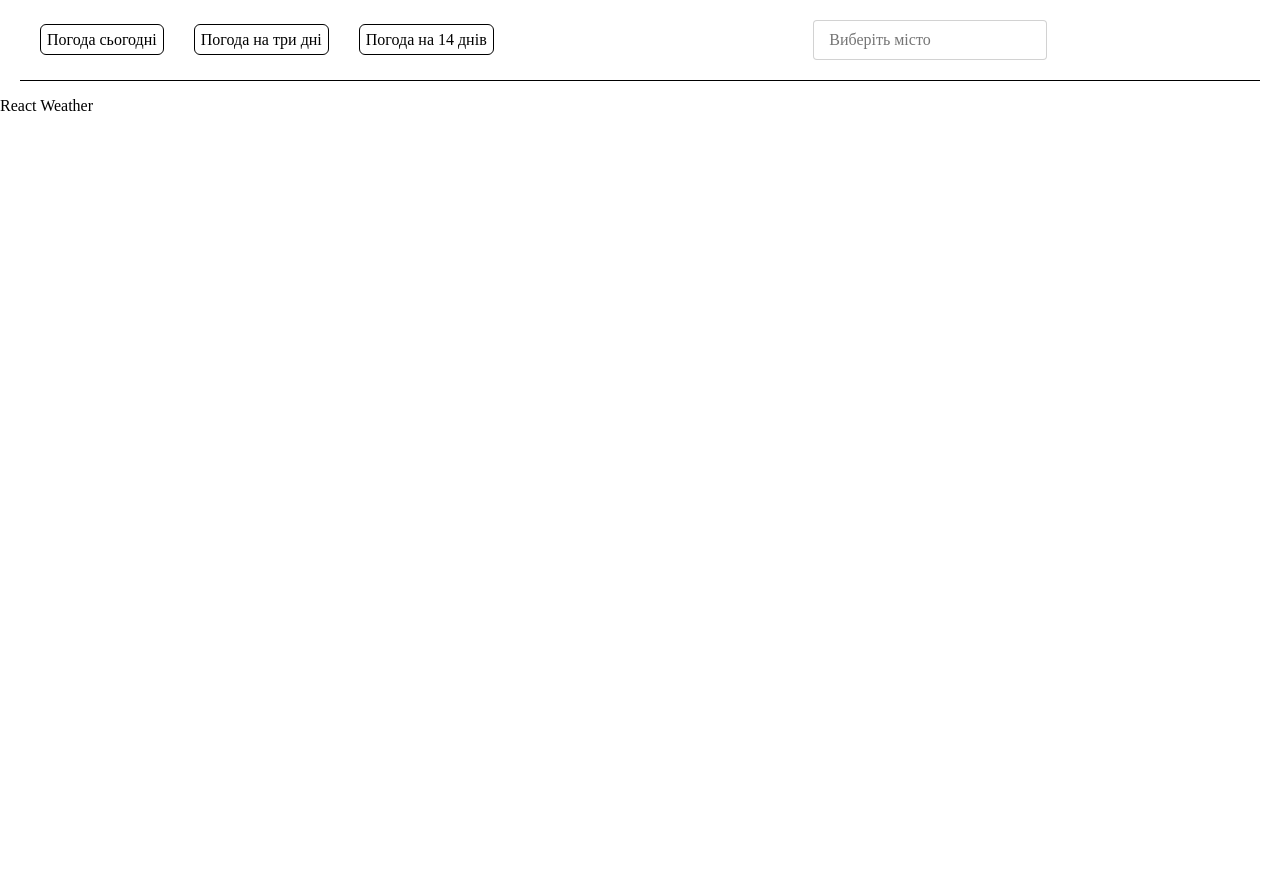
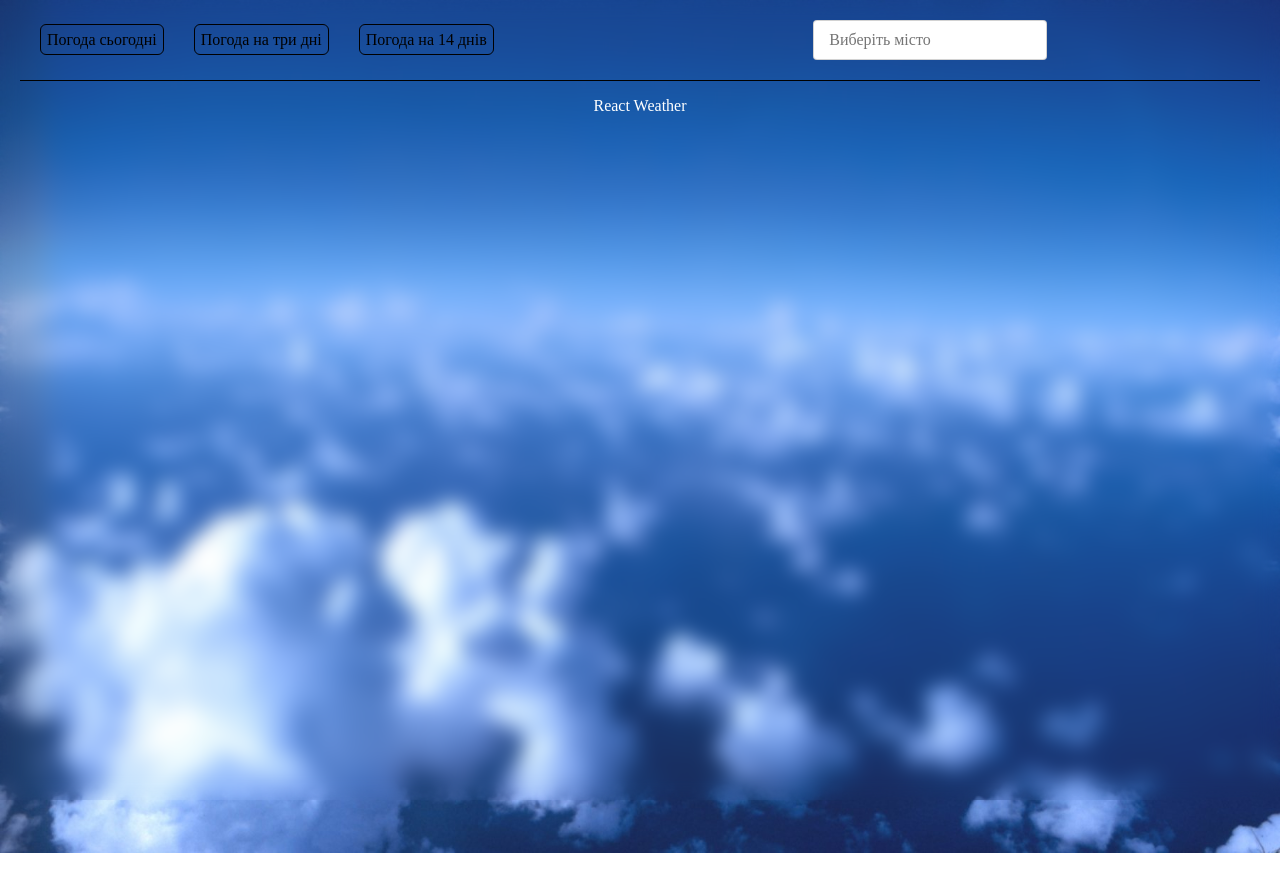
Before and after one commit to RomanPalna/weather-react, a React (Create React App) app: page / in a window 1280 px wide. Shown: the top 892 px of the page. Before the commit the page ends 800 px from the top, so only its background shows below. Built offline with nearby package versions, Linux system fonts and the light colour scheme.

Commit message:
render today section

```diff
--- a/src/components/Home/Home.js
+++ b/src/components/Home/Home.js
@@ -1,6 +1,8 @@
+import styles from "./home.module.css";
+
 export default function Home() {
   return (
-    <div>
+    <div className={styles.home}>
       <p>React Weather</p>
     </div>
   );
--- /dev/null
+++ b/src/components/Home/home.module.css
@@ -0,0 +1,9 @@
+.home {
+    max-width: 1200px;
+    margin: 0 auto;
+    width: 100%;
+    height: 100vh;
+    text-align: center;
+    color: white;
+    /* backdrop-filter: blur(20px); */
+}
--- a/src/components/Weather/WeatherComponents/ThreeDays/ThreeDays.js
+++ b/src/components/Weather/WeatherComponents/ThreeDays/ThreeDays.js
@@ -10,7 +10,9 @@ export default function ThreeDays() {
   async function getForecast() {
     const apiWeather = new weatherApi();
 
-    const forecast = await apiWeather.getForecastThreeDays(city);
+    const forecast = await apiWeather.getForecastThreeDays(
+      city ? city : "Kamelnitskiy"
+    );
 
     setForecast(forecast);
   }
--- a/src/components/Weather/WeatherComponents/Today/Today.js
+++ b/src/components/Weather/WeatherComponents/Today/Today.js
@@ -1,6 +1,7 @@
 import { useState, useEffect } from "react";
 import { useSelector } from "react-redux";
 import weatherApi from "../../../../api/weatherApi";
+import styles from "./today.module.css";
 
 export default function Today() {
   const [weatherToday, setWeatherToday] = useState();
@@ -10,7 +11,9 @@ export default function Today() {
   async function getWeatherToday() {
     const getWeatherToday = new weatherApi();
 
-    const weather = await getWeatherToday.getWetherToday(city);
+    const weather = await getWeatherToday.getWetherToday(
+      city ? city : "Kamelnitskiy"
+    );
     setWeatherToday(weather);
   }
 
@@ -19,7 +22,33 @@ export default function Today() {
     // eslint-disable-next-line react-hooks/exhaustive-deps
   }, [city]);
 
-  console.log(weatherToday);
+  console.log(weatherToday ? weatherToday : "Error");
+  return (
+    <>
+      {weatherToday ? (
+        <div className={styles.today}>
+          <p className={styles.updated}>
+            Updated: {weatherToday.current.last_updated}
+          </p>
 
-  return <div>Today</div>;
+          <ul className={styles.cityInfo}>
+            <li>City: {weatherToday.location.name}</li>
+            <li>Region: {weatherToday.location.region}</li>
+            <li>Country: {weatherToday.location.country}</li>
+          </ul>
+
+          <div>
+            <img src={weatherToday.current.condition.icon} alt="icon" />
+            <ul className={styles.cityInfo}>
+              <li>Condition: {weatherToday.current.condition.text}</li>
+              <li>Tmperature: {weatherToday.current.temp_c}°C</li>
+              <li>Wind: {weatherToday.current.wind_kph} m/h</li>
+            </ul>
+          </div>
+        </div>
+      ) : (
+        <div>Loading...</div>
+      )}
+    </>
+  );
 }
--- /dev/null
+++ b/src/components/Weather/WeatherComponents/Today/today.module.css
@@ -0,0 +1,22 @@
+.today {
+    max-width: 1200px;
+    width: 100%;
+    margin: 0 auto;
+    display: flex;
+    justify-content: space-around;
+    align-items: center;
+    border-bottom: 1px solid black;
+}
+
+.cityInfo {
+   text-decoration: none;
+   list-style: none;
+   color: aqua;
+   margin: 10px 0;
+   padding: 0;
+}
+
+.updated {
+    color: aqua
+
+}
--- a/src/components/Weather/WeatherComponents/TwoWeeks/TwoWeeks.js
+++ b/src/components/Weather/WeatherComponents/TwoWeeks/TwoWeeks.js
@@ -11,7 +11,9 @@ export default function TwoWeeks() {
     // const date = addDaysToCurrentDate(14); //yyyy-MM-dd
 
     const apiWeather = new weatherApi();
-    const futureWeather = await apiWeather.getFutureWeather(city);
+    const futureWeather = await apiWeather.getFutureWeather(
+      city ? city : "Kamelnitskiy"
+    );
     setWeather(futureWeather);
   }
 
--- a/src/index.js
+++ b/src/index.js
@@ -5,6 +5,7 @@ import { BrowserRouter } from "react-router-dom";
 import App from "./App";
 import store from "./redux/store";
 import "./styles/normalize.css";
+import "./styles/main.css";
 
 const root = ReactDOM.createRoot(document.getElementById("root"));
 root.render(
--- /dev/null
+++ b/src/styles/main.css
@@ -0,0 +1,7 @@
+body {
+    background-image: url('../pictures/background.jpg');
+    background-repeat: no-repeat;
+    background-size: cover;
+    backdrop-filter: blur(10px);
+    height: 100vh;
+}
```
Also changed, not shown: src/pictures/background.jpg (added).
